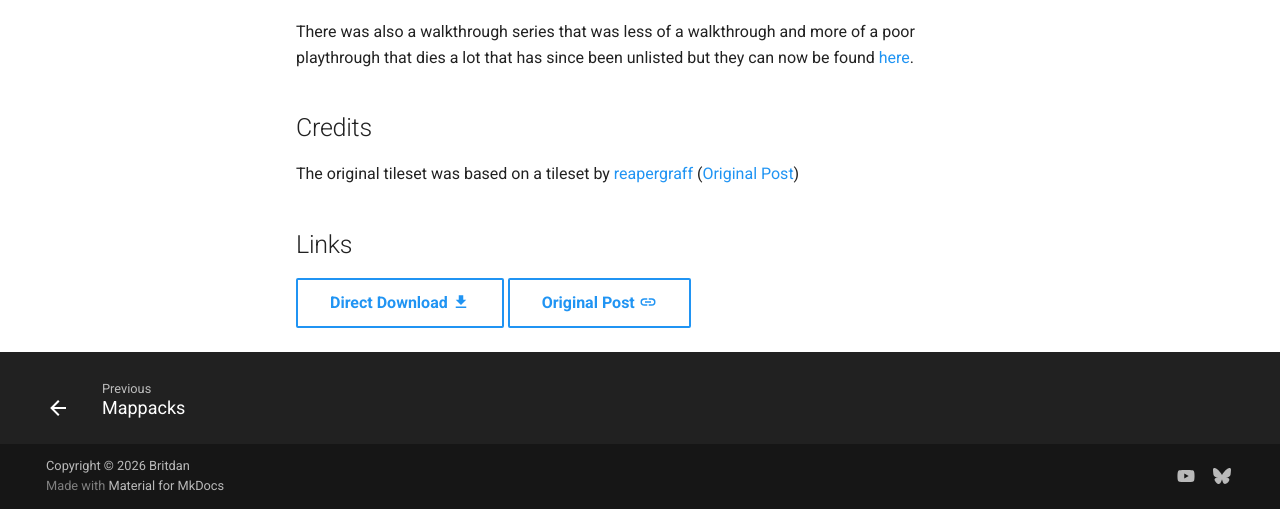
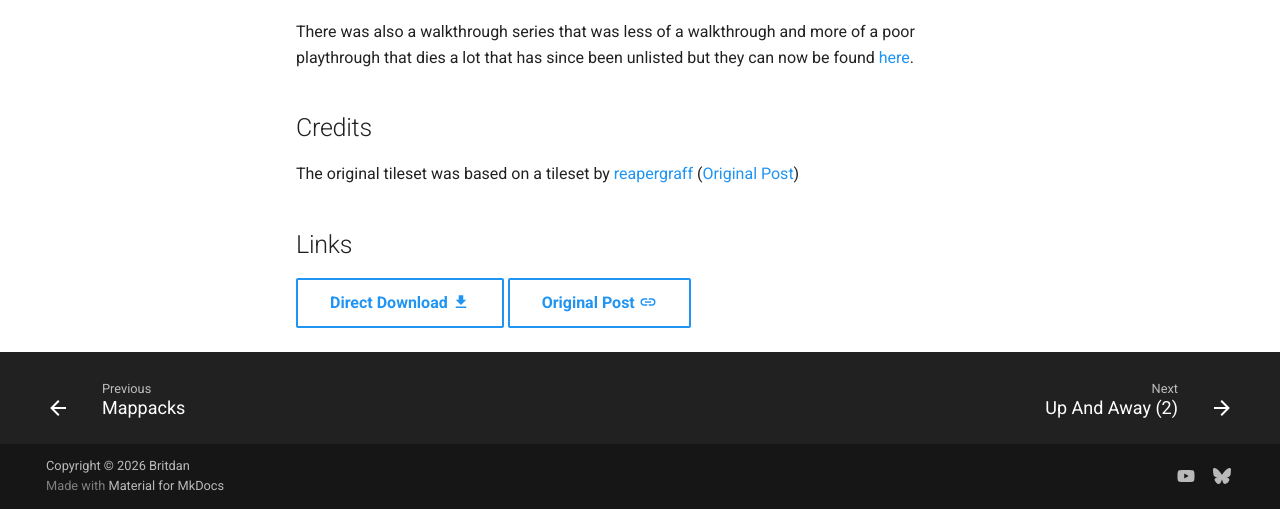
Before and after one commit to greatbritdan/archives, an MkDocs documentation site: the page built from docs/mappacks/upandaway.md, in a window 1280 px wide and 900 px high, scrolled down 1178 px, cut to the strip 391-900 px from the top of the window. Built offline with MkDocs 1.6.1 and Material for MkDocs 9.7.7, drawn with Linux system fonts in a browser that asks for light colours.

Commit message:
indexed now

```diff
--- a/mkdocs.yml
+++ b/mkdocs.yml
@@ -5,6 +5,7 @@ nav:
 - Mappacks:
   - mappacks/index.md
   - Up And Away (1): mappacks/upandaway.md
+  - Up And Away (2): mappacks/upandaway2.md
 
 theme:
   name: material
```
